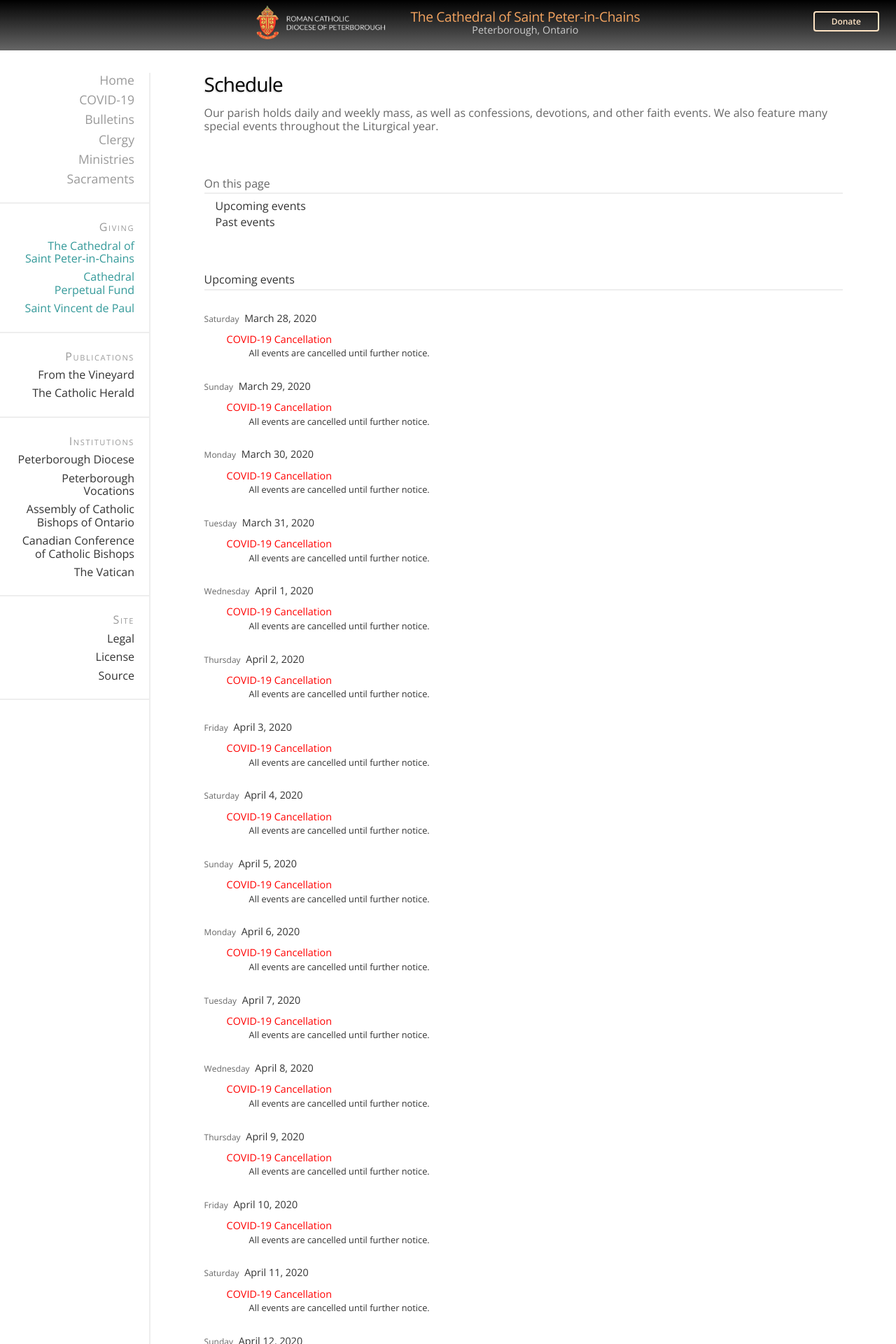
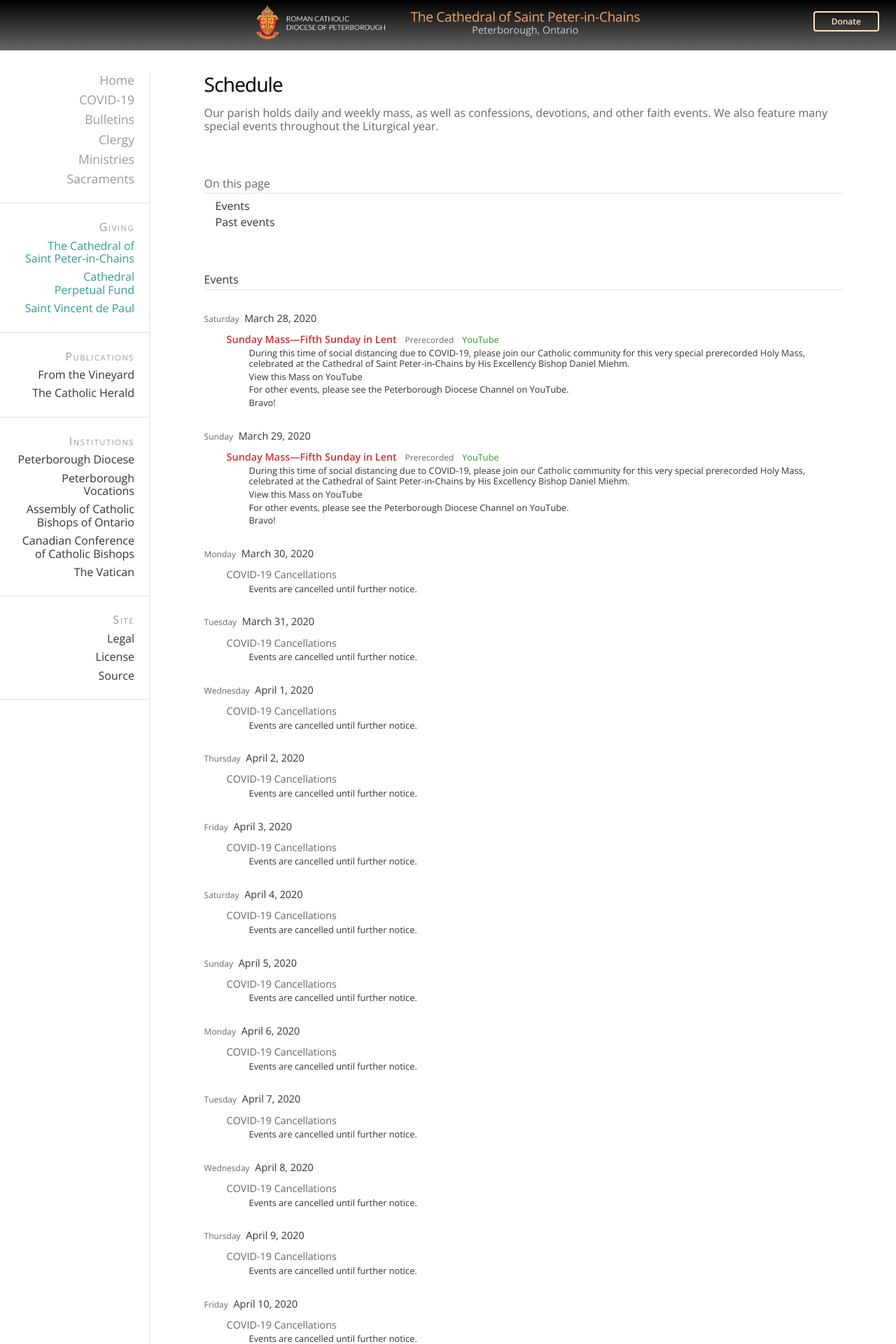
Before and after one commit to stpeterinchains/stpeterinchains.github.io, a Jekyll site: the page built from schedule.html, in a window 1280 px wide. Shown: the top 1920 px of the page at 70% size. Built offline with Jekyll 4.4.1, drawn with Linux system fonts in a browser that asks for light colours; nearby versions of some CDN libraries; some of the changed text lies outside the part shown.

Commit message:
On home page added embedded twitter timeline, removed announcements, restored schedule, added prerecorded masses to schedule data, minor edits; corrected clergy member name

```diff
--- a/_data/clergy.yml
+++ b/_data/clergy.yml
@@ -66,8 +66,8 @@
         link: frinnocentumezika@peterboroughdioces.org
 
   -
-    last_name: Joshy, CMI
-    first_name: George
+    last_name: George, CMI
+    first_name: Joshy
     title: Father
     position: Associate Pastor
     image:
--- a/_data/contacts.yml
+++ b/_data/contacts.yml
@@ -9,7 +9,7 @@
             mail: frtomlynch@peterboroughdiocese.org
           - item: Fr Innocent Umezika (SMMM), Associate Pastor
             mail: frinnocentumezika@peterboroughdioces.org
-          - item: Fr George Joshy (CMI), Associate Pastor
+          - item: Fr Joshy George (CMI), Associate Pastor
             mail: frinnocentumezika@peterboroughdioces.org
           - item: Dn Bill Radigan, Permanent Deacon
             mail: billradigan@peterboroughdiocese.org
--- a/_data/index.yml
+++ b/_data/index.yml
@@ -3,34 +3,32 @@
 covid19:
   title: Cancellation Notice
   text: |
-    In an effort to limit the spread of the COVID-19 virus,
+    In an effort to limit the spread of COVID-19,
+    our regularly scheduled events are **CANCELLED**
+    until&nbsp;further&nbsp;notice.
 
-    our regularly scheduled events are **CANCELLED**
+    Please join us on social media for the latest&nbsp;updates.
+  donate_button: Please Donate
 
-    until further notice.
-  video_id: _PmCbZAS_Xs
-  announcements:
-    - date: March 21
-      items:
-        - title: >
-            YouTube<br>
-            <strong style="color:#933">Mass Celebrated by Bishop Daniel Miehm</strong><br>
-            <em>Fourth Sunday in Lent</em>
-          link: https://youtu.be/nmt5O5bHfis
-    - date: March 20
-      items:
-        - title: >
-            Weekly Bulletin<br>
-            <em>Special COVID-19 Edition</em>
-          link: https://drive.google.com/file/d/1u6j9WPBhSe-Dehycg1dY21ZG0vDlzWJQ/view
-        - title: Letter from Fr&nbsp;Tom&nbsp;Lynch on&nbsp;COVID-19
-          link: https://drive.google.com/file/d/1sBoVL6UW0fkiBeG2HYvMXOZEYDlyQX0K/view
-        - title: Spiritual Resources to use During COVID-19&nbsp;Closures
-          link: https://drive.google.com/file/d/1etAI-PUB3xdyWa5VqTZ94jU-gTIJbRd2/view
-    - date: March 18
-      items:
-        - title: Cancellation of Masses—Preventing the Spread of&nbsp;COVID-19
-          link: /covid19.html
+social:
+  message: Join us on social media, and in the real world
+  apps:
+    -
+      link: https://twitter.com/cathedralstpet
+      logo: twitter-logo.png
+    -
+      link: https://www.facebook.com/CathedralSaintPeterInChains/
+      logo: facebook-logo.png
+    -
+      logo: youtube-logo.png
+      link: https://www.youtube.com/user/PriestsForLifeCanada/videos
+    -
+      logo: google-maps-logo.png
+      link: https://goo.gl/maps/Vz73TcvLW8P2
+
+twitter:
+  title: The Cathedral on Twitter
+  link: https://twitter.com/cathedralstpet
 
 exposition:
   title: >
@@ -141,19 +139,6 @@
         Please consider regular donations, or
         [donate&nbsp;online](/giving.html).
 
-social:
-  message: Join us on social media, and in the real world
-  apps:
-    -
-      link: https://www.facebook.com/CathedralSaintPeterInChains/
-      logo: facebook-logo.png
-    -
-      logo: youtube-logo.png
-      link: https://www.youtube.com/user/PriestsForLifeCanada/videos
-    -
-      logo: google-maps-logo.png
-      link: https://goo.gl/maps/Vz73TcvLW8P2
-
 video:
   id: Z8FQvfdpcV8
   offset: 110
--- a/_data/schedule.yml
+++ b/_data/schedule.yml
@@ -10,6 +10,7 @@
   upcoming:
     anchor: schedule-upcoming-events
     title: Upcoming events
+    title: Events
   past:
     anchor: schedule-past-events
     title: Past events
@@ -18,7 +19,7 @@
   index:
     days_forward: 15
   schedule:
-    earliest: 2020-03-01
+    earliest: 2020-03-21
     latest:   2020-04-30
 
 recurring:
@@ -214,12 +215,13 @@
     ordinal: "1240"
   covid19: &covid19
     mnemonic: covid19
-    title: COVID-19 Cancellation
-    color: red
+    title: COVID-19 Cancellations
+    # color: red
+    color: "#666"
     time:
-    ordinal: "0200"
+    ordinal: "2300"
     descriptive: >
-      All events are cancelled until further notice.
+      Events are cancelled until further notice.
 
 weekly:
   monday: &monday
@@ -308,38 +310,64 @@
     bgcolor: "#933"
 
 calendar:
-  - date: 2020-03-14
-    recurring: *saturday
-  - date: 2020-03-15
-    recurring: *sunday
-  - date: 2020-03-16
-    recurring: *monday
-  - date: 2020-03-17
-    recurring: *tuesday
-  - date: 2020-03-18
-    recurring: *wednesday
-  - date: 2020-03-19
-    recurring: *thursday
-  - date: 2020-03-20
-    recurring: *friday
   - date: 2020-03-21
     recurring: *saturday
+    exclusions: [ covid19 ]
+    specials:
+      - &mass_20200322
+        color: "#c33"
+        title: Sunday Mass&mdash;Fourth&nbsp;Sunday in&nbsp;Lent
+        descriptive: |
+          During this time of social distancing due to COVID-19,
+          please join our Catholic community for this very special prerecorded
+          Holy&nbsp;Mass, celebrated at
+          Saint&nbsp;Alphonsus Liguori&nbsp;Church
+          by His&nbsp;Excellency Bishop&nbsp;Daniel&nbsp;Miehm.
+
+          [View this Mass on YouTube](https://youtu.be/nmt5O5bHfis)
+
+          For other events, please see the
+          [Peterborough Diocese Channel](https://www.youtube.com/channel/UC_Cd0rFPwUxMtMRhS_UtCxg)
+          on YouTube.
+
+          Bravo!
+        location: YouTube
+        time: Prerecorded
+        ordinal: "1200"
   - date: 2020-03-22
     recurring: *sunday
-  - date: 2020-03-23
-    recurring: *monday
-  - date: 2020-03-24
-    recurring: *tuesday
-  - date: 2020-03-25
-    recurring: *wednesday
-  - date: 2020-03-26
-    recurring: *thursday
-  - date: 2020-03-27
-    recurring: *friday
+    exclusions: [ covid19 ]
+    specials:
+      - *mass_20200322
   - date: 2020-03-28
     recurring: *saturday
+    exclusions: [ covid19 ]
+    specials:
+      - &mass_20200329
+        color: "#c33"
+        title: Sunday Mass&mdash;Fifth&nbsp;Sunday in&nbsp;Lent
+        descriptive: |
+          During this time of social distancing due to COVID-19,
+          please join our Catholic community for this very special prerecorded
+          Holy&nbsp;Mass, celebrated at
+          the Cathedral&nbsp;of Saint&nbsp;Peter-in-Chains
+          by His&nbsp;Excellency Bishop&nbsp;Daniel&nbsp;Miehm.
+
+          [View this Mass on YouTube](https://youtu.be/yJpznJE4WdU)
+
+          For other events, please see the
+          [Peterborough Diocese Channel](https://www.youtube.com/channel/UC_Cd0rFPwUxMtMRhS_UtCxg)
+          on YouTube.
+
+          Bravo!
+        location: YouTube
+        time: Prerecorded
+        ordinal: "1200"
   - date: 2020-03-29
     recurring: *sunday
+    exclusions: [ covid19 ]
+    specials:
+      - *mass_20200329
   - date: 2020-03-30
     recurring: *monday
   - date: 2020-03-31
--- a/styles/pages.scss
+++ b/styles/pages.scss
@@ -8,11 +8,7 @@
 
 /* SECTION: COVID-19 */
 
-#index-covid19 {
-  margin-bottom: 6rem; padding-bottom: 2rem;
-  border-bottom: 4px solid #eee;
-  text-align: center;
-}
+#index-covid19 { margin-bottom: 3rem; text-align: center; }
 
 #index-covid19 > h1 {
   margin: 0 0 1rem 0;
@@ -20,47 +16,75 @@
   color: #c33;
 }
 
-#index-covid19-text p { font-size: 1.25rem; font-weight: 300; }
+#index-covid19-text { margin-bottom: 3rem; }
 
-#index-covid19-give { margin-top: 3rem; }
-
-#index-covid19-announcements { margin-top: 3rem; }
-
-#index-covid19-announcements > h1 {
-  margin: 0;
-  font-size: 1.5rem; font-weight: 400; letter-spacing: -0.05rem;
-  color: #666;
+#index-covid19-text p {
+  margin: 0.5rem 0 0 0;
+  font-size: 1.25rem; font-weight: 300;
 }
 
-h2.index-covid19-announcements-date {
-  margin: 1rem 0 0 0;
-  font-size: 0.9rem; font-weight: 300; //letter-spacing: -0.05rem;
-  color: #999;
 
-}
+/* SECTION: SOCIAL MEDIA & MAP */
 
-p.index-covid19-announcements-item {
-  margin: 0.5rem 0 0 0;
-  font-size: 1.1rem; font-weight: 300; //letter-spacing: -0.05rem;
+#social { margin: 0 5% 3rem 5%; text-align: center; }
+
+#social-logos > a { margin-right: 5%; filter: grayscale(0.5); }
+#social-logos > a:last-of-type { margin: 0 0 0 8%; }
+
+#social-logos > a > img { width: 36px; height: 36px; }
+
+#social-message {
+  margin-top: 0.25rem; padding-top: 0.25rem;
+  border-top: 2px solid #eee;
+  font-weight: 400; font-size: 0.9rem;
   color: #333;
 }
 
-p.index-covid19-announcements-item > a { text-decoration: none; color: #333; }
-p.index-covid19-announcements-item > a:hover { color: skyblue; }
+@media screen and (min-width: 35.5rem) {
+  #social-logos > a > img { width: 45px; height: 45px; }
+}
 
-#index-covid19-video {
-  margin: 3rem 0 1rem 0;
-  width: 240px; height: 135px;
-  box-shadow: -4px 4px 6px #666;
+@media screen and (min-width: 48rem) {
+  #social-logos > a > img { width: 54px; height: 54px; }
+  #social-message { font-size: 1rem; }
 }
-@media screen and (min-width: 48rem) {
-  #index-covid19-video { width: 560px; height: 315px; }
+
+@media screen and (min-width: 64rem) {
+  #social { margin-left: 10%; margin-right: 10%; }
+  #social-logos > a > img { width: 72px; height: 72px; }
+  #social-message { font-size: 1.1rem; }
+}
+
+
+/* SECTION: TWITTER */
+
+#twitter { margin-bottom: 3rem; }
+
+#twitter > h1 {DISPLAY:NONE;
+  margin: 0 0 0.5rem 0;
+  font-size: 1.25rem; font-weight: 300;
+  text-align: center;
+}
+
+#twitter > h1 > a { text-decoration: none; color: #333; }
+#twitter > h1 > a:hover { color: skyblue; }
+
+@media screen and (min-width: 35.5rem) {
+  #twitter > h1 { font-size: 1.5rem; }
+}
+
+@media screen and (min-width: 64rem) {
+  #twitter > h1 { font-size: 1.75rem; }
+}
+
+@media screen and (min-width: 80rem) {
+  #twitter > h1 { font-size: 2rem; }
 }
 
 
 /* SECTION: SCHEDULE */
 
-#index-schedule { DISPLAY: NONE; text-align: center; }
+#index-schedule { text-align: center; }
 
 #index-schedule-title {
   margin: 0 5%; padding-bottom: 0.25rem;
@@ -232,41 +256,6 @@
   div.exposition-item-patch-blurb strong { font-size: 1.3rem; }
   div.exposition-item-title { font-size: 1.1rem; }
   div.exposition-item-text p { margin-top: 0.5rem; font-size: 1rem; }
-}
-
-
-/* SECTION: SOCIAL MEDIA */
-
-#social {
-  margin: 0 5% 1rem 5%;
-  text-align: center;
-}
-
-#social-logos > a { margin-right: 5%; filter: grayscale(0.5); }
-#social-logos > a:last-of-type { margin: 0 0 0 8%; }
-
-#social-logos > a > img { width: 36px; height: 36px; }
-
-#social-message {
-  margin-top: 0.25rem; padding-top: 0.25rem;
-  border-top: 2px solid #eee;
-  font-weight: 400; font-size: 0.9rem;
-  color: #333;
-}
-
-@media screen and (min-width: 35.5rem) {
-  #social-logos > a > img { width: 45px; height: 45px; }
-}
-
-@media screen and (min-width: 48rem) {
-  #social-logos > a > img { width: 54px; height: 54px; }
-  #social-message { font-size: 1rem; }
-}
-
-@media screen and (min-width: 64rem) {
-  #social { margin-left: 10%; margin-right: 10%; }
-  #social-logos > a > img { width: 72px; height: 72px; }
-  #social-message { font-size: 1.1rem; }
 }
 
 
```
Also changed, not shown: index.html (+22 -22 lines).
